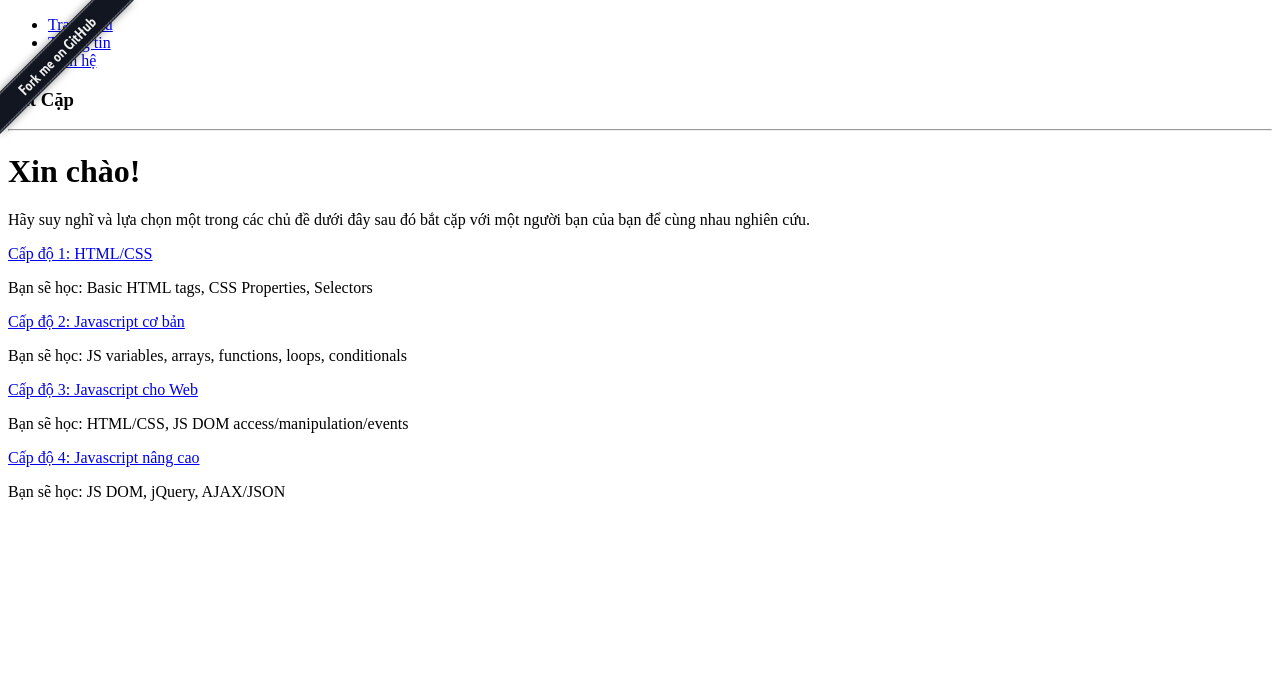
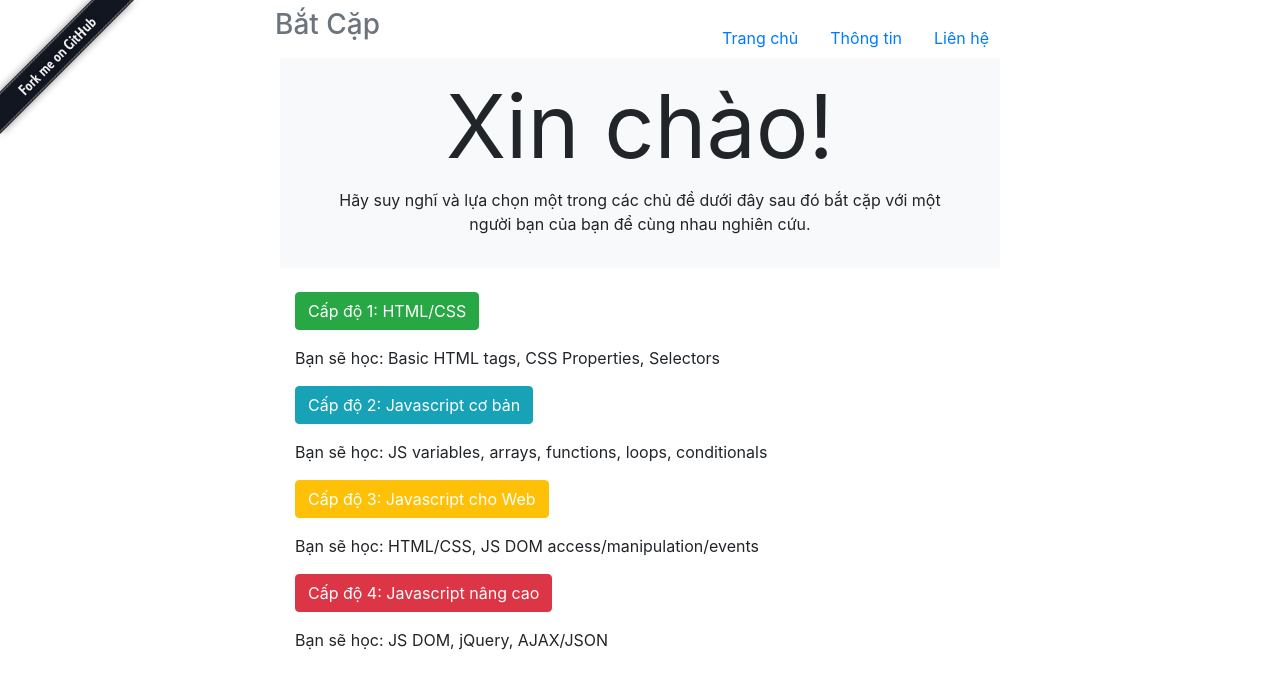
Before and after one commit to 22-23Sem2-Courses/ct27501-lab1-KimmDung, a plain HTML site: page ex2/pairup.html in a window 1280 px wide. Drawn offline with nearby package versions, Linux system fonts and the light colour scheme.

Commit message:
Giai bai tap

```diff
--- a/ex2/pairup.html
+++ b/ex2/pairup.html
@@ -4,32 +4,77 @@
 <head>
     <meta charset="utf-8">
     <title>Bắt Cặp</title>
+    <link rel="stylesheet" href="https://cdn.jsdelivr.net/npm/bootstrap@4.1.3/dist/css/bootstrap.min.css" integrity="sha384-MCw98/SFnGE8fJT3GXwEOngsV7Zt27NXFoaoApmYm81iuXoPkFOJwJ8ERdknLPMO" crossorigin="anonymous">
+    <style>
+        ul {
+          padding: 0;
+          margin: 0;
+        }
+        ul li {
+          list-style: none;
+          margin-top: 10px;
+        }
+      </style>
 </head>
 
 <body>
     <a href="#">
-        <img style="position: absolute; top: 0; left: 0; border: 0;" src="forkme.png" alt="Fork me on GitHub">
+        <img
+            style="position: absolute; top: 0; left: 0; border: 0;"
+            src="forkme.png"
+            alt="Fork me on GitHub"/>
     </a>
+    <div class="container mt-2">
+        <div class="row">
+            <div class="col-sm-8 offset-sm-2">
+                <div class="d-flex justify-content-between">
+                    <h3 class="text-muted">Bắt Cặp</h3>
+                    <ul class="nav">
+                        <li class="nav-item">
+                            <a class="nav-link" href="#">Trang chủ</a>
+                        </li>
+                        <li class="nav-item">
+                            <a class="nav-link" href="#">Thông tin</a>
+                        </li>
+                        <li class="nav-item">
+                            <a class="nav-link" href="#">Liên hệ</a>
+                        </li>
+                    </ul>
+                </div>
+            </div>
+        </div>
+        <div class="container">
+            <div class="col-sm-8 offset-2 justify-content-center rounded-lg text-center bg-light px-5 py-3">
+                <h1 class="display-2 font-weight-normal ">Xin chào!</h1>
+                <p>Hãy suy nghĩ và lựa chọn một trong các chủ đề dưới đây sau đó bắt cặp với một người bạn của bạn để cùng nhau nghiên cứu.</p>
+            </div>
+        </div>
 
-    <ul>
-        <li><a href="#">Trang chủ</a></li>
-        <li><a href="#">Thông tin</a></li>
-        <li><a href="#">Liên hệ</a></li>
-    </ul>
-    <h3>Bắt Cặp</h3>
-    <hr>
+    <div class="container">
+        <div class="col-sm-8 offset-sm-2 text-left py-4">
+            <p class="btn btn-success">
+              <a href="#" class="text-white">Cấp độ 1: HTML/CSS</a>
+            </p>
+            <p>Bạn sẽ học: Basic HTML tags, CSS Properties, Selectors</p>
+            <p class="btn btn-info">
+              <a class="text-white" href="#">Cấp độ 2: Javascript cơ bản</a>
+            </p>
+            <p>Bạn sẽ học: JS variables, arrays, functions, loops, conditionals</p>
+            <p class="btn btn-warning">
+              <a class="text-white" href="#">Cấp độ 3: Javascript cho Web</a>
+            </p>
+            <p>Bạn sẽ học: HTML/CSS, JS DOM access/manipulation/events</p>
+            <p class="btn btn-danger">
+              <a class="text-white" href="#">Cấp độ 4: Javascript nâng cao</a>
+            </p>
+            <p>Bạn sẽ học: JS DOM, jQuery, AJAX/JSON</p>
+        </div>
+    </div>
 
-    <h1>Xin chào!</h1>
-    <p>Hãy suy nghĩ và lựa chọn một trong các chủ đề dưới đây sau đó bắt cặp với một người bạn của bạn để cùng nhau nghiên cứu.</p>
-
-    <p><a href="#">Cấp độ 1: HTML/CSS</a></p>
-    <p>Bạn sẽ học: Basic HTML tags, CSS Properties, Selectors</p>
-    <p><a href="#">Cấp độ 2: Javascript cơ bản</a></p>
-    <p>Bạn sẽ học: JS variables, arrays, functions, loops, conditionals</p>
-    <p><a href="#">Cấp độ 3: Javascript cho Web</a></p>
-    <p>Bạn sẽ học: HTML/CSS, JS DOM access/manipulation/events</p>
-    <p><a href="#">Cấp độ 4: Javascript nâng cao</a></p>
-    <p>Bạn sẽ học: JS DOM, jQuery, AJAX/JSON</p>
+    </div>
+    <script src="https://code.jquery.com/jquery-3.3.1.slim.min.js" integrity="sha384-q8i/X+965DzO0rT7abK41JStQIAqVgRVzpbzo5smXKp4YfRvH+8abtTE1Pi6jizo" crossorigin="anonymous"></script>
+    <script src="https://cdn.jsdelivr.net/npm/popper.js@1.14.3/dist/umd/popper.min.js" integrity="sha384-ZMP7rVo3mIykV+2+9J3UJ46jBk0WLaUAdn689aCwoqbBJiSnjAK/l8WvCWPIPm49" crossorigin="anonymous"></script>
+    <script src="https://cdn.jsdelivr.net/npm/bootstrap@4.1.3/dist/js/bootstrap.min.js" integrity="sha384-ChfqqxuZUCnJSK3+MXmPNIyE6ZbWh2IMqE241rYiqJxyMiZ6OW/JmZQ5stwEULTy" crossorigin="anonymous"></script>
 </body>
 
 </html>
```
Also changed, not shown: ex1/photo-gallery/index.html (+2 -5 lines), ex3/horizontal.html (added, +63 -0 lines), ex3/inline.html (added, +41 -0 lines).
